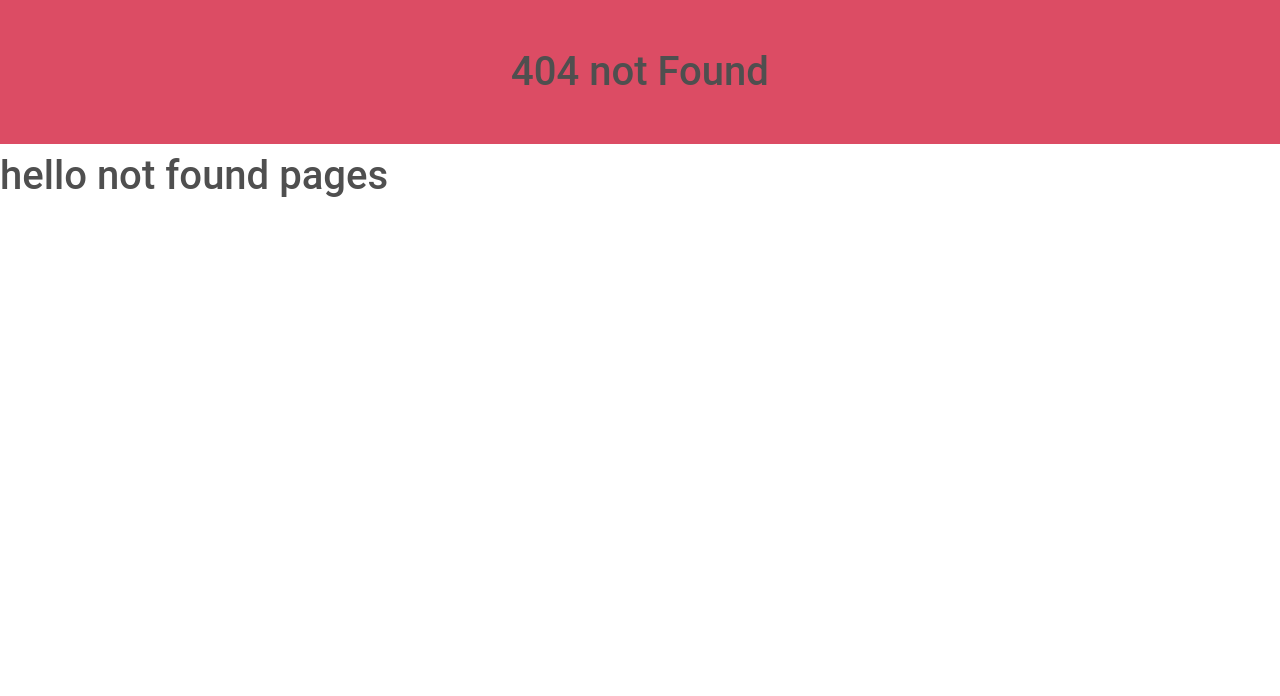
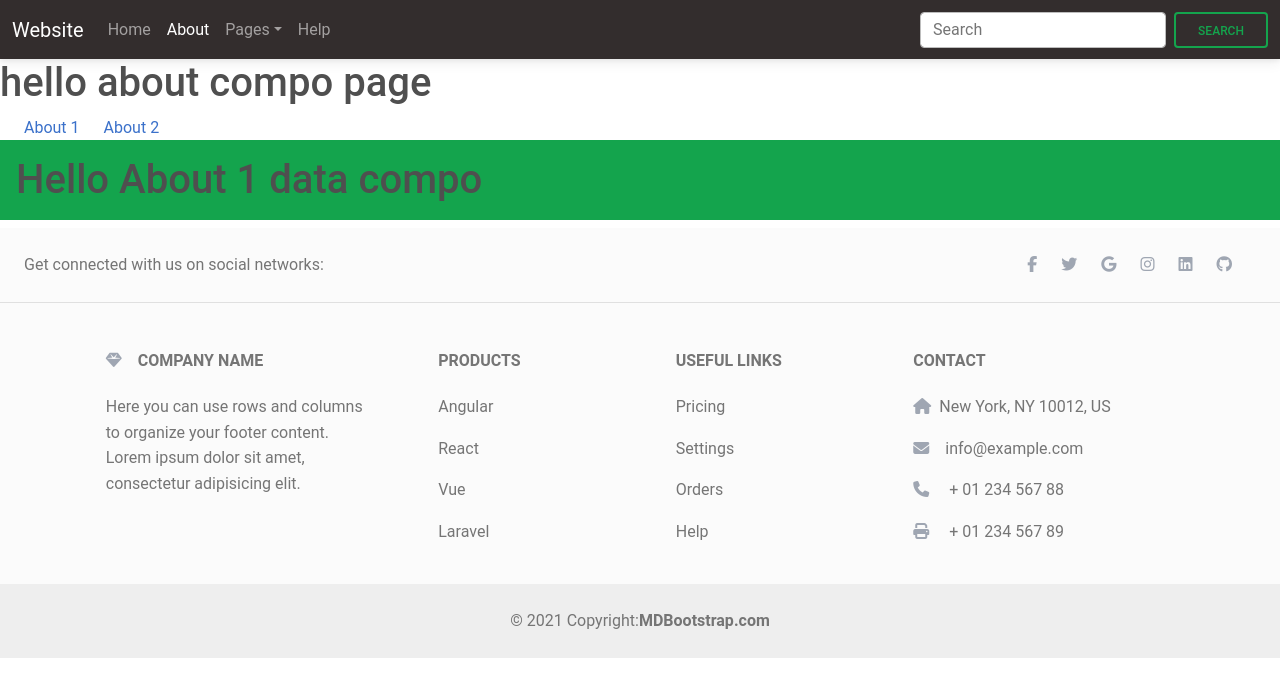
Before and after one commit to Shubham-2122/11_nov_11_00_to_12_00, a React (Create React App) app in the folder React/demo/: page /about/about1 in a window 1280 px wide. Before the commit this address had no page. Shown: the top 696 px of the page. Built offline with nearby package versions, Linux system fonts and the light colour scheme.

Commit message:
add data

```diff
--- a/React/demo/src/App.js
+++ b/React/demo/src/App.js
@@ -20,6 +20,8 @@ import { BrowserRouter, Route, Routes } from "react-router-dom";
 import Contact from "./Layout/Pages/Contact";
 import Help from "./Layout/Pages/Help";
 import Notfount from "./Layout/Pages/Notfount";
+import About1 from "./Layout/Pages/About1";
+import About2 from "./Layout/Pages/About2";
 
 function App() {
   return (
@@ -61,7 +63,10 @@ function App() {
         <Routes>
 
           <Route path="/" element={<Home />} />
-          <Route path="/about" element={<About />} />
+          <Route path="/about" element={<About />} >
+            <Route path="/about/about1" element={<About1 />} />
+            <Route path="/about/about2" element={<About2 />} />
+          </Route>
           <Route path="/contact" element={<Contact />} />
           <Route path="/help" element={<Help />} />
 
--- a/React/demo/src/Layout/Pages/About.jsx
+++ b/React/demo/src/Layout/Pages/About.jsx
@@ -1,14 +1,17 @@
 import React from 'react'
 import Header from '../Coman/Header'
 import Footer from '../Coman/Footer'
+import { Link, Outlet } from 'react-router-dom'
 
 function About() {
     return (
         <div>
             <Header />
             <h1>hello about compo page</h1>
-      <a href="">About 1</a>
-      <a href="">About 2</a>
+            <Link to="/about/about1" className='m-4'>About 1</Link>
+            <Link to="/about/about2">About 2</Link>
+
+            <Outlet />
             <Footer />
         </div>
     )
--- /dev/null
+++ b/React/demo/src/Layout/Pages/About1.jsx
@@ -0,0 +1,11 @@
+import React from 'react'
+
+function About1() {
+  return (
+    <div>
+      <h1 className='bg-success p-3'>Hello About 1 data compo</h1>
+    </div>
+  )
+}
+
+export default About1
--- /dev/null
+++ b/React/demo/src/Layout/Pages/About2.jsx
@@ -0,0 +1,11 @@
+import React from 'react'
+
+function About2() {
+  return (
+    <div>
+      <h1 className='bg-primary p-3 fs-1'>About 2 compo</h1>
+    </div>
+  )
+}
+
+export default About2
--- a/React/demo/src/Layout/Pages/Notfount.jsx
+++ b/React/demo/src/Layout/Pages/Notfount.jsx
@@ -1,10 +1,22 @@
 import React from 'react'
+import { useNavigate } from 'react-router-dom'
 
 function Notfount() {
+
+  // route use nav use
+  const redirect = useNavigate();
+
+  const goback=()=>{
+    redirect("/")
+  }
+
+
   return (
     <div>
         <h1 className='bg-danger p-5 text-center'>404 not Found</h1>
+
       <h1>hello not found pages</h1>
+      <button onClick={goback} className='btn btn-success'>Go back to Home</button>
     </div>
   )
 }
```
Also changed, not shown: React/demo/src/Layout/Pages/Home.jsx (indentation only). Lines whose indentation alone changed are shown as unchanged.
